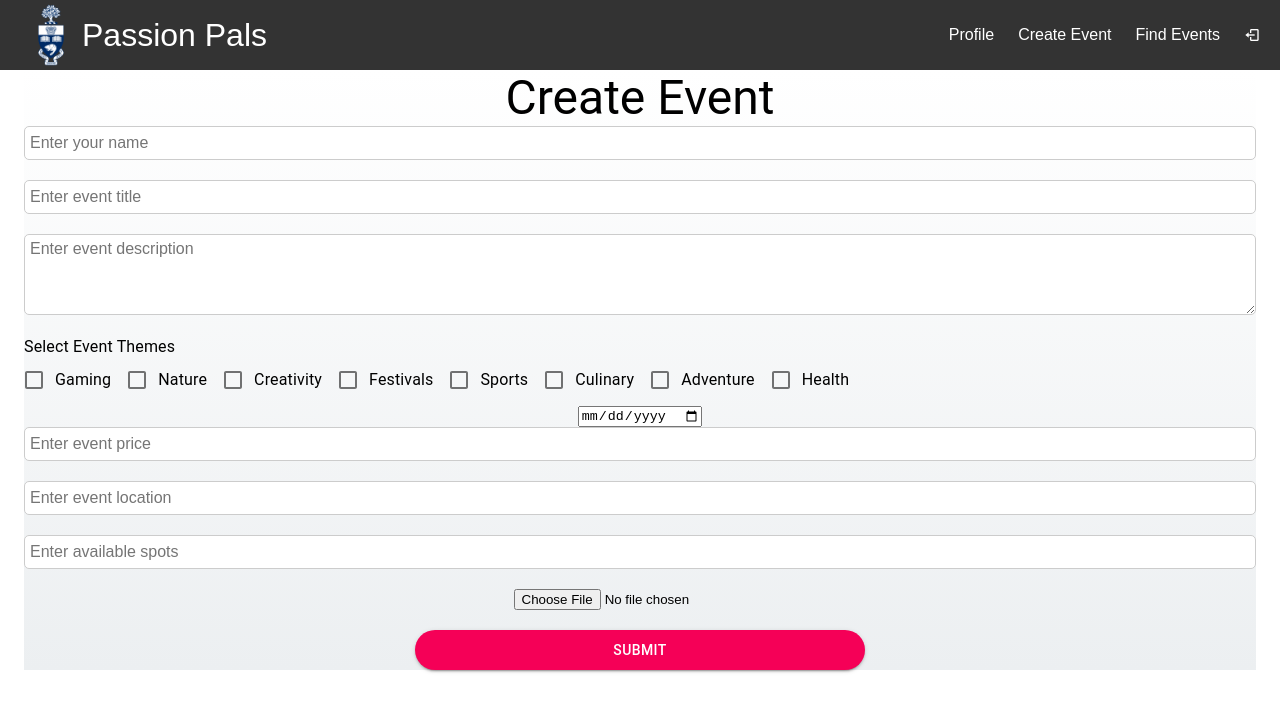
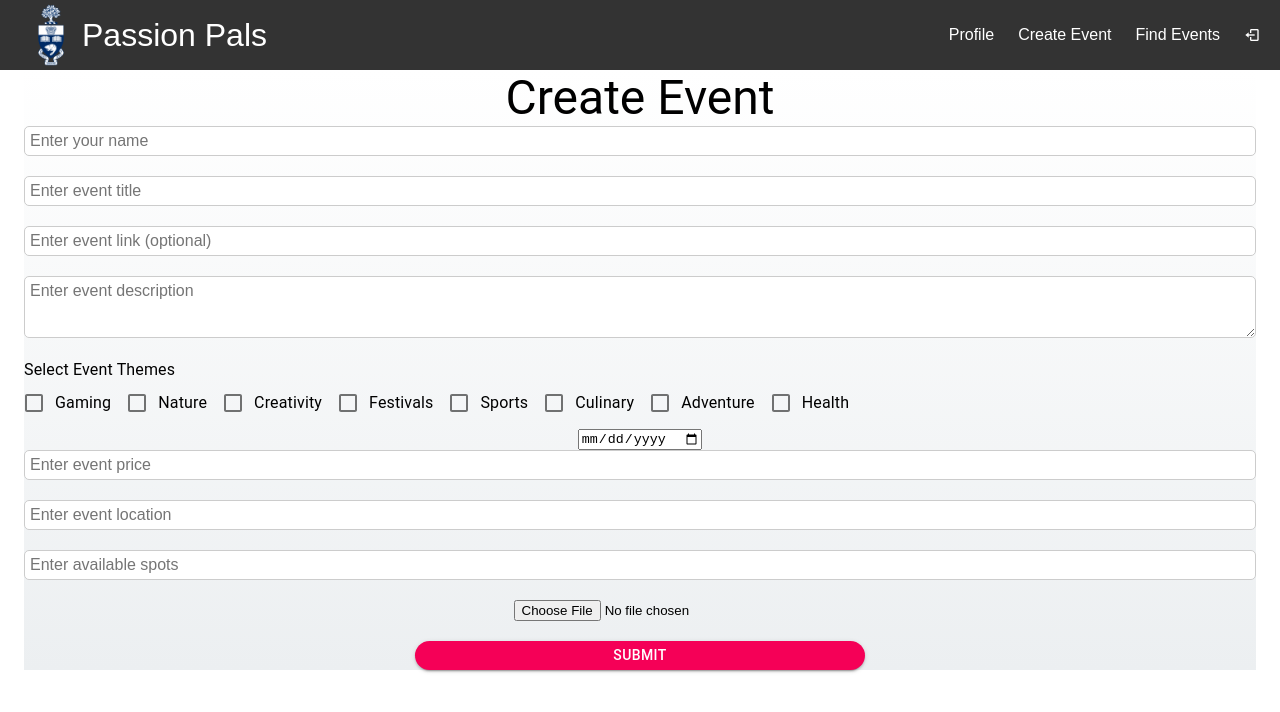
Before and after one commit to CSCC012023/final-project-s23-passion-pals, a React (Create React App) app in the folder client/: page /createEvent in a window 1280 px wide. Shown: the top 712 px of the page. Built offline with nearby package versions, Linux system fonts and the light colour scheme; a web font is replaced by a local one.

Commit message:
Added option to add a link to the event card

```diff
--- a/client/src/components/Form/Form.js
+++ b/client/src/components/Form/Form.js
@@ -5,6 +5,7 @@ import axios from "axios";
 import { createPost } from "../../actions/posts";
 import "./FormStyles.css";
 import { Link } from "react-router-dom";
+import { Link as RouterLink } from "react-router-dom";
 import {
   Button,
   Typography,
@@ -22,6 +23,7 @@ const Form = () => {
   const [postData, setPostData] = useState({
     creator: "",
     eventName: "",
+    eventLink: "",
     eventDescription: "",
     eventImage: "",
     themes: [],
@@ -32,6 +34,7 @@ const Form = () => {
   });
   const [isEventCreated, setIsEventCreated] = useState(false); // State for displaying the success message
   const [isError, setIsError] = useState(false); // State for error handling
+
   const classes = useStyles();
 
   /**
@@ -63,6 +66,7 @@ const Form = () => {
     setPostData({
       creator: "",
       eventName: "",
+      eventLink: "",
       eventDescription: "",
       eventImage: "",
       themes: [],
@@ -138,6 +142,14 @@ const Form = () => {
           placeholder="Enter event title"
           value={postData.eventName}
           onChange={(e) => setPostData({ ...postData, eventName: e.target.value })}
+        />
+        <input
+          name="eventLink"
+          type="text"
+          className="input"
+          placeholder="Enter event link (optional)"
+          value={postData.eventLink}
+          onChange={(e) => setPostData({ ...postData, eventLink: e.target.value })}
         />
         <textarea
           name="eventDescription"
```
Also changed, not shown: 1 other file (tests, documents, lock files or other folders).
